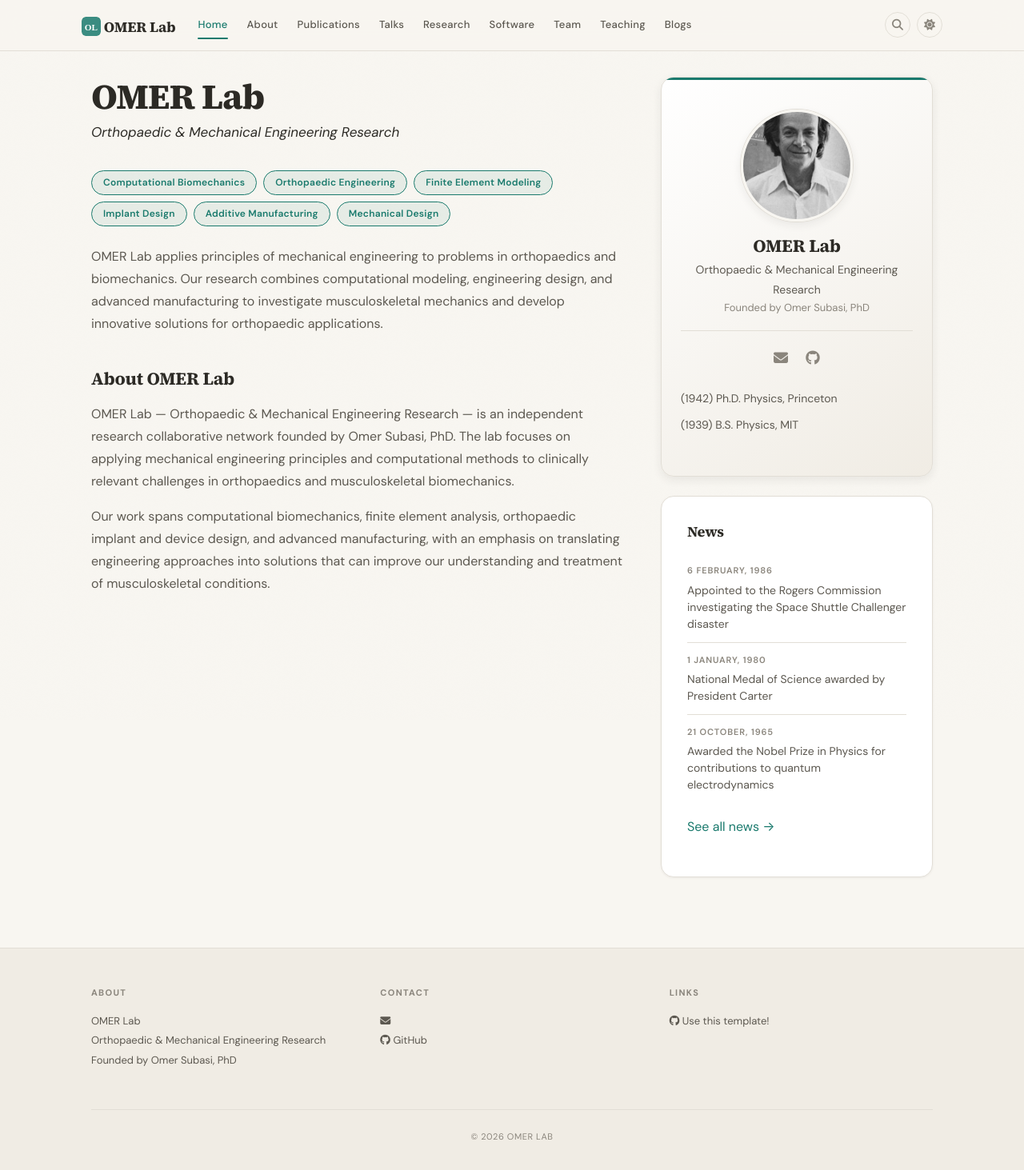
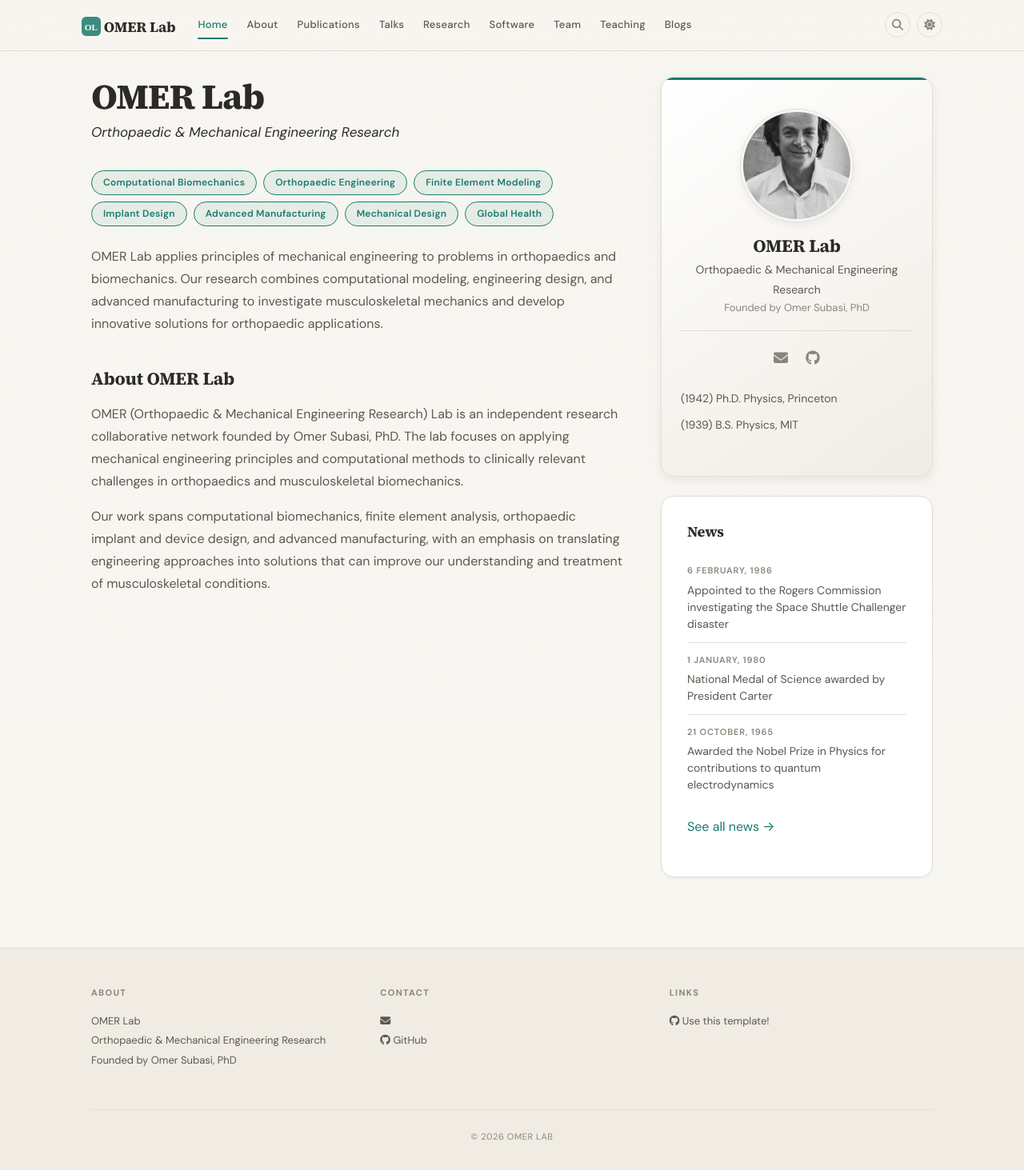
Before and after one commit to osubasi25/osubasi25.github.io, a Jekyll site: the page built from _pages/home.md, in a window 1280 px wide. Shown: the whole page at 80% size. Built offline with Jekyll 4.4.1, drawn with Linux system fonts in a browser that asks for light colours; a style sheet for code colours, icons or effects is not loaded.

Commit message:
Update home.md

```diff
--- a/_pages/home.md
+++ b/_pages/home.md
@@ -13,8 +13,9 @@ permalink: /
 <a href="{{ site.url }}{{ site.baseurl }}/research" class="chip">Orthopaedic Engineering</a>
 <a href="{{ site.url }}{{ site.baseurl }}/research" class="chip">Finite Element Modeling</a>
 <a href="{{ site.url }}{{ site.baseurl }}/research" class="chip">Implant Design</a>
-<a href="{{ site.url }}{{ site.baseurl }}/research" class="chip">Additive Manufacturing</a>
+<a href="{{ site.url }}{{ site.baseurl }}/research" class="chip">Advanced Manufacturing</a>
 <a href="{{ site.url }}{{ site.baseurl }}/research" class="chip">Mechanical Design</a>
+<a href="{{ site.url }}{{ site.baseurl }}/research" class="chip">Global Health</a>
 </div>
 
 OMER Lab applies principles of mechanical engineering to problems in orthopaedics and biomechanics. Our research combines computational modeling, engineering design, and advanced manufacturing to investigate musculoskeletal mechanics and develop innovative solutions for orthopaedic applications.
@@ -22,6 +23,6 @@ OMER Lab applies principles of mechanical engineering to problems in orthopaedic
 
 ### About OMER Lab
 
-OMER Lab — Orthopaedic & Mechanical Engineering Research — is an independent research collaborative network founded by Omer Subasi, PhD. The lab focuses on applying mechanical engineering principles and computational methods to clinically relevant challenges in orthopaedics and musculoskeletal biomechanics.
+OMER (Orthopaedic & Mechanical Engineering Research) Lab is an independent research collaborative network founded by Omer Subasi, PhD. The lab focuses on applying mechanical engineering principles and computational methods to clinically relevant challenges in orthopaedics and musculoskeletal biomechanics.
 
 Our work spans computational biomechanics, finite element analysis, orthopaedic implant and device design, and advanced manufacturing, with an emphasis on translating engineering approaches into solutions that can improve our understanding and treatment of musculoskeletal conditions.
```
